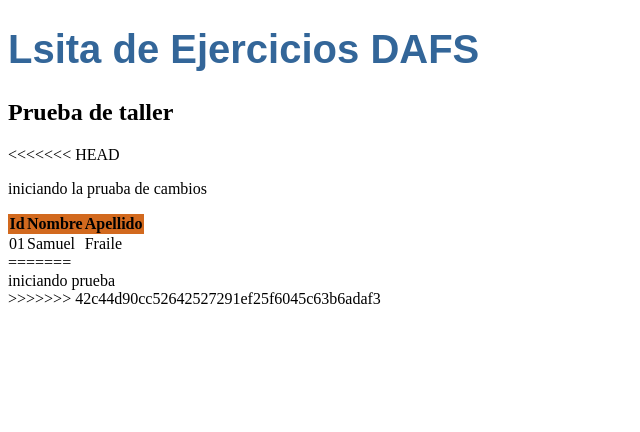
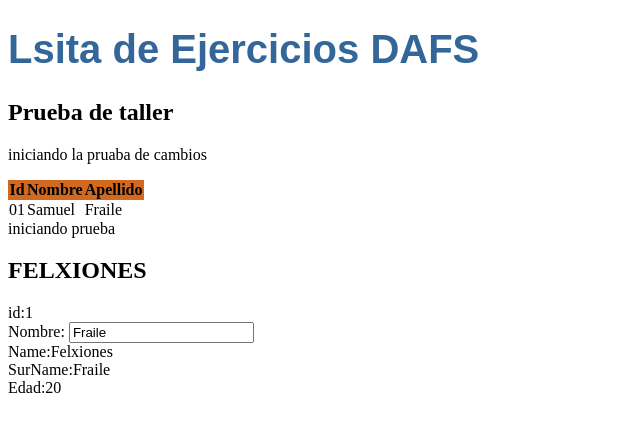
Before and after one commit to duvanFraile11/LsitaEjercicios, an Angular app: page / in a window 1280 px wide. Shown: the top 432 px of the page, without its empty margins (0-640 px from the left). Built offline with nearby package versions, Linux system fonts and the light colour scheme.

Commit message:
Configracion de Componentes y Formulario

```diff
--- a/src/app/app.component.html
+++ b/src/app/app.component.html
@@ -1,6 +1,5 @@
 <h1>{{title}}</h1>
 <h2>Prueba de taller</h2>
-<<<<<<< HEAD
 <div><p>iniciando la pruaba de cambios</p></div>
 <table  style="border-collapse: collapse; width: 16px;border-color: blue;">
     <thead style="border-color: blue 12px; background-color: chocolate;">
@@ -14,6 +13,6 @@
         <td>Fraile</td>
     </tbody>
 </table>
-=======
+
 <div>iniciando prueba</div>
->>>>>>> 42c44d90cc52642527291ef25f6045c63b6adaf3
+<app-ejercicios></app-ejercicios>
--- /dev/null
+++ b/src/app/ejercicio.ts
@@ -0,0 +1,7 @@
+export interface Ejercicio
+{
+  id:number;
+  name:string;
+  surname:string;
+  Edad:number;
+}
--- /dev/null
+++ b/src/app/ejercicios/ejercicios.component.html
@@ -0,0 +1,9 @@
+<h2>{{ejercico.name | uppercase}}</h2>
+
+<div><span>id:</span>{{ejercico.id}}</div>
+<label>Nombre:
+  <input [(ngModel)]="ejercico.surname" placeholder="Apellido">
+</label>
+<div><span>Name:</span>{{ejercico.name}}</div>
+<div><span>SurName:</span>{{ejercico.surname}}</div>
+<div><span>Edad:</span>{{ejercico.Edad}}</div>
--- /dev/null
+++ b/src/app/ejercicios/ejercicios.component.ts
@@ -0,0 +1,22 @@
+import { Component, OnInit } from '@angular/core';
+import { Ejercicio} from '../ejercicio';
+
+@Component({
+  selector: 'app-ejercicios',
+  templateUrl: './ejercicios.component.html',
+  styleUrls: ['./ejercicios.component.css']
+})
+export class EjerciciosComponent implements OnInit {
+  ejercico: Ejercicio ={
+    id:1,
+    name:"Felxiones",
+    surname:"Fraile",
+    Edad:20
+  }
+
+  constructor() { }
+
+  ngOnInit(): void {
+  }
+
+}
```
Also changed, not shown: src/app/app.module.ts (+6 -2 lines), src/app/ejercicios/ejercicios.component.css (added), 1 other file (tests, documents, lock files or other folders).
